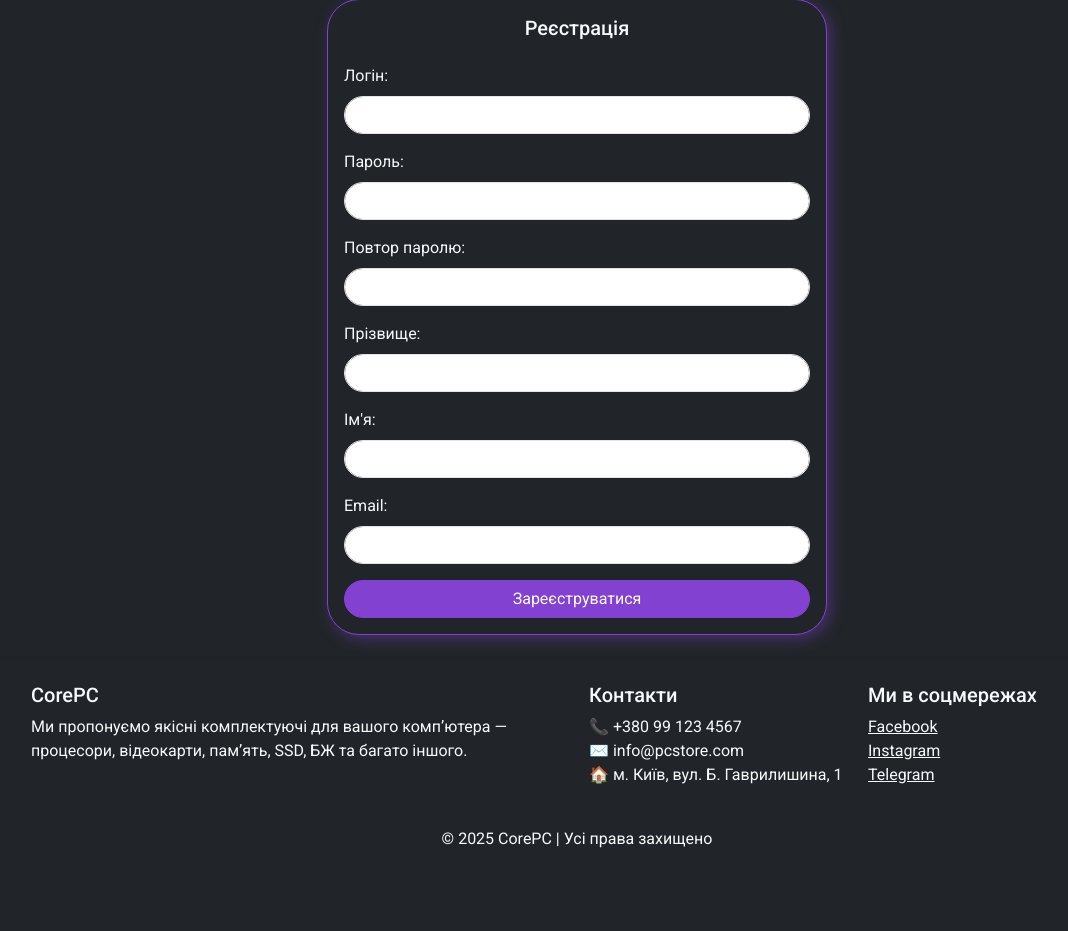
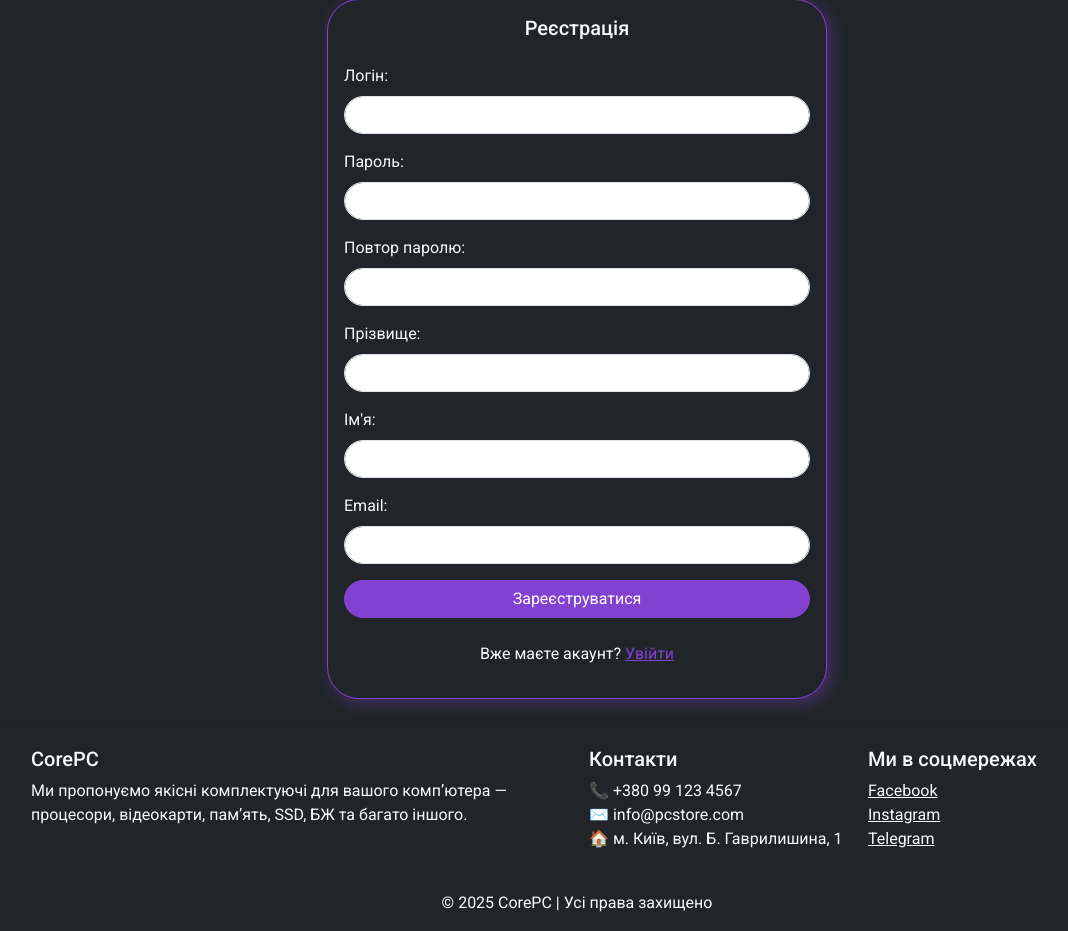
Before and after one commit to L3gvccy/PC_Store, a Django app: page /account/register/ in a window 1280 px wide. Shown: the part 123-1054 px from the top of the page, without its empty margins (63-1131 px from the left). Before the commit the page ends 971 px from the top, so only its background shows below. Run offline with Django 5.2, Linux system fonts and the light colour scheme; some libraries are stand-ins or nearby versions; some web fonts are replaced.

Commit message:
login/register update

```diff
--- a/pcstore/templates/account/login.html
+++ b/pcstore/templates/account/login.html
@@ -28,6 +28,8 @@
                 </div>
 
                 <button type="submit" class="btn btn-mainpurple w-100 rounded-pill">Увійти</button>
+
+                <p class="text-center text-light mt-4">Не маєте акаунту? <a href="/account/register/" class="text-mainpurple">Зареєструватися</a></p>
             </form>
         </div>
     </div>
--- a/pcstore/templates/account/register.html
+++ b/pcstore/templates/account/register.html
@@ -48,6 +48,8 @@
                 </div>
 
                 <button type="submit" class="btn btn-mainpurple w-100 rounded-pill">Зареєструватися</button>
+
+                <p class="text-center text-light mt-4">Вже маєте акаунт? <a href="/account/login/" class="text-mainpurple">Увійти</a></p>
             </form>
         </div>
     </div>
```
